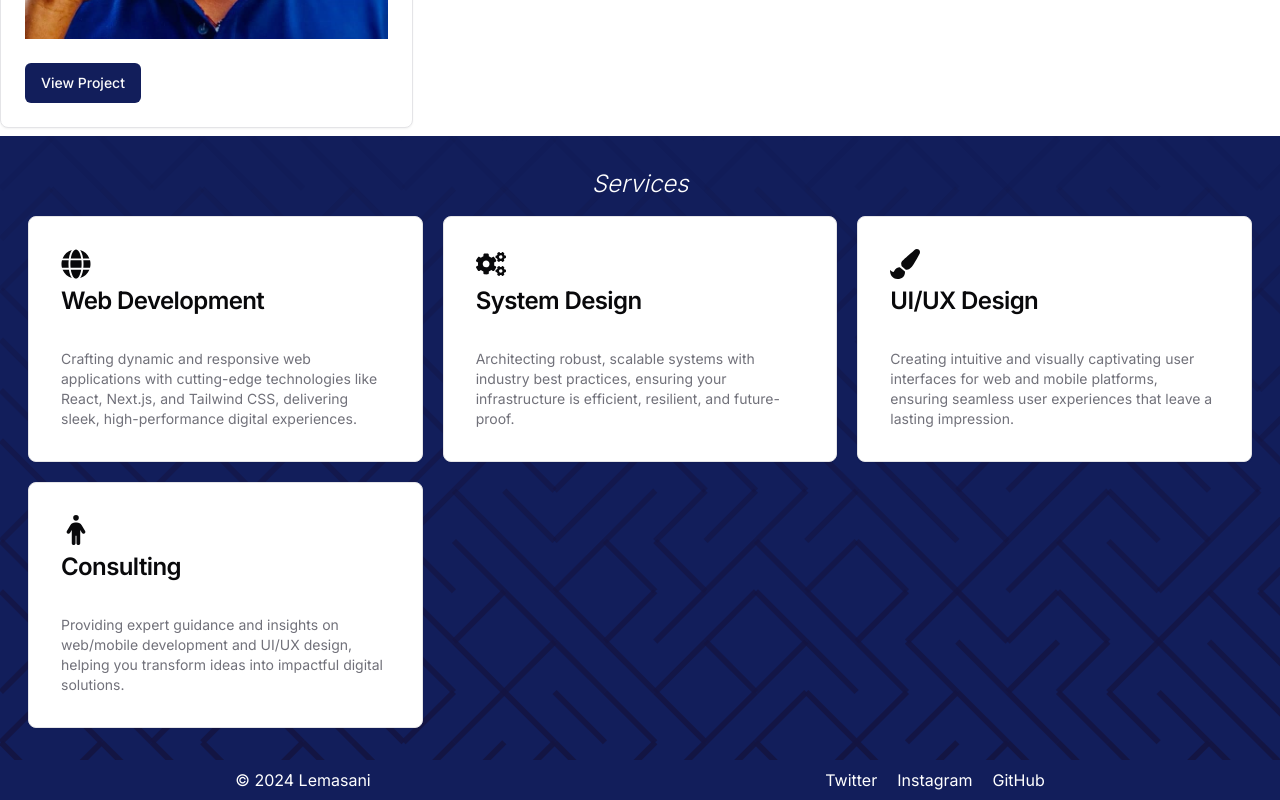
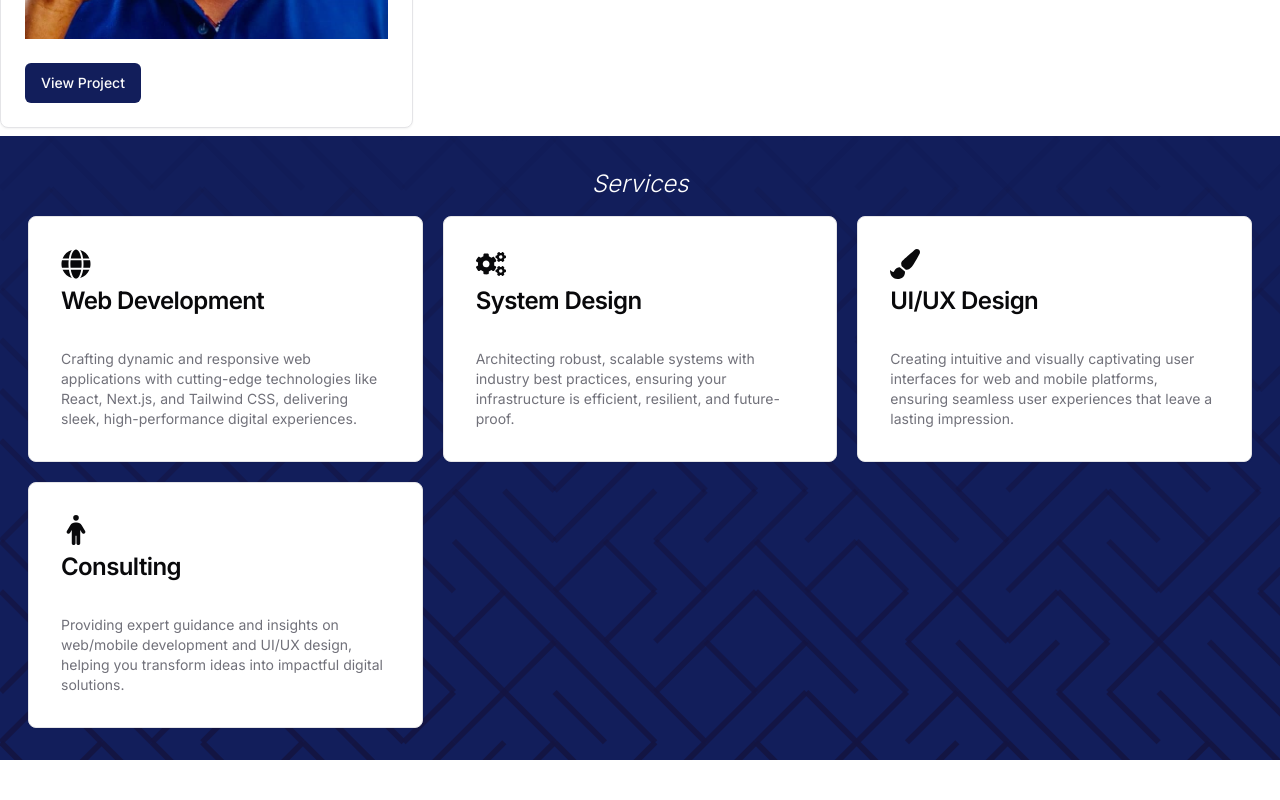
Before and after one commit to lemasani/portfolio, a Next.js app: page / in a window 1280 px wide. Shown: the part 1412-2212 px from the top of the page. After the commit the page ends 2172 px from the top, so only its background shows below. Built offline with nearby package versions, Linux system fonts and the light colour scheme.

Commit message:
Refactor: Remove Navbar from layout and add it to page component

```diff
--- a/app/layout.tsx
+++ b/app/layout.tsx
@@ -2,8 +2,6 @@ import type { Metadata } from 'next'
 import { Inter } from 'next/font/google'
 import './globals.css'
 import Head from 'next/head'
-
-import Navbar from './../components/Navbar'
 
 const inter = Inter({ subsets: ['latin'] })
 
@@ -24,11 +22,9 @@ export default function RootLayout({
         <link rel="icon" href="logo.svg"   type="image/svg+xml"/>
       </Head>
       <body className={inter.className}>
-        <header className='relative top-0 bg-background  p-3 flex flex-col items-center justify-center'>
-          <Navbar />
-        </header>
+
         {children}
-        <footer className='container relative bottom-0 h-100 flex justify-around items-center p-2 text-white bg-primary '>
+        {/* <footer className='container relative bottom-0 h-100 flex justify-around items-center p-2 text-white bg-primary '>
           <p>© {new Date().getFullYear()} Lemasani</p>
 
           <div className="social-links flex justify-center items-center gap-5">
@@ -42,7 +38,7 @@ export default function RootLayout({
               GitHub
             </a>
           </div>
-        </footer>
+        </footer> */}
       </body>
     </html>
   )
--- a/app/page.tsx
+++ b/app/page.tsx
@@ -14,6 +14,8 @@ import Services from '@/components/Services'
 import SectionBackground from '@/components/sectionBackground'
 
 import herosvg from '@/components/svg/hero.svg'
+
+import Navbar from '@/components/Navbar'
 
 const nameVariants = {
   initial: { opacity: 0, y: -50 },
@@ -45,6 +47,10 @@ export default function Home() {
       {showSplash ? (
         <SplashScreen onFinish={handleSplashFinish} />
       ) : (
+        <>
+          <header className='relative top-0 bg-background p-3 flex flex-col items-center justify-center'>
+            <Navbar />
+          </header>
           <main className="min-h-screen">
             <section className="hero h-screen relative">
             <Image
@@ -127,6 +133,7 @@ export default function Home() {
 
 
           </main>
+        </>
       )}
     </>
   )
```
Lines whose indentation alone changed are shown as unchanged.
